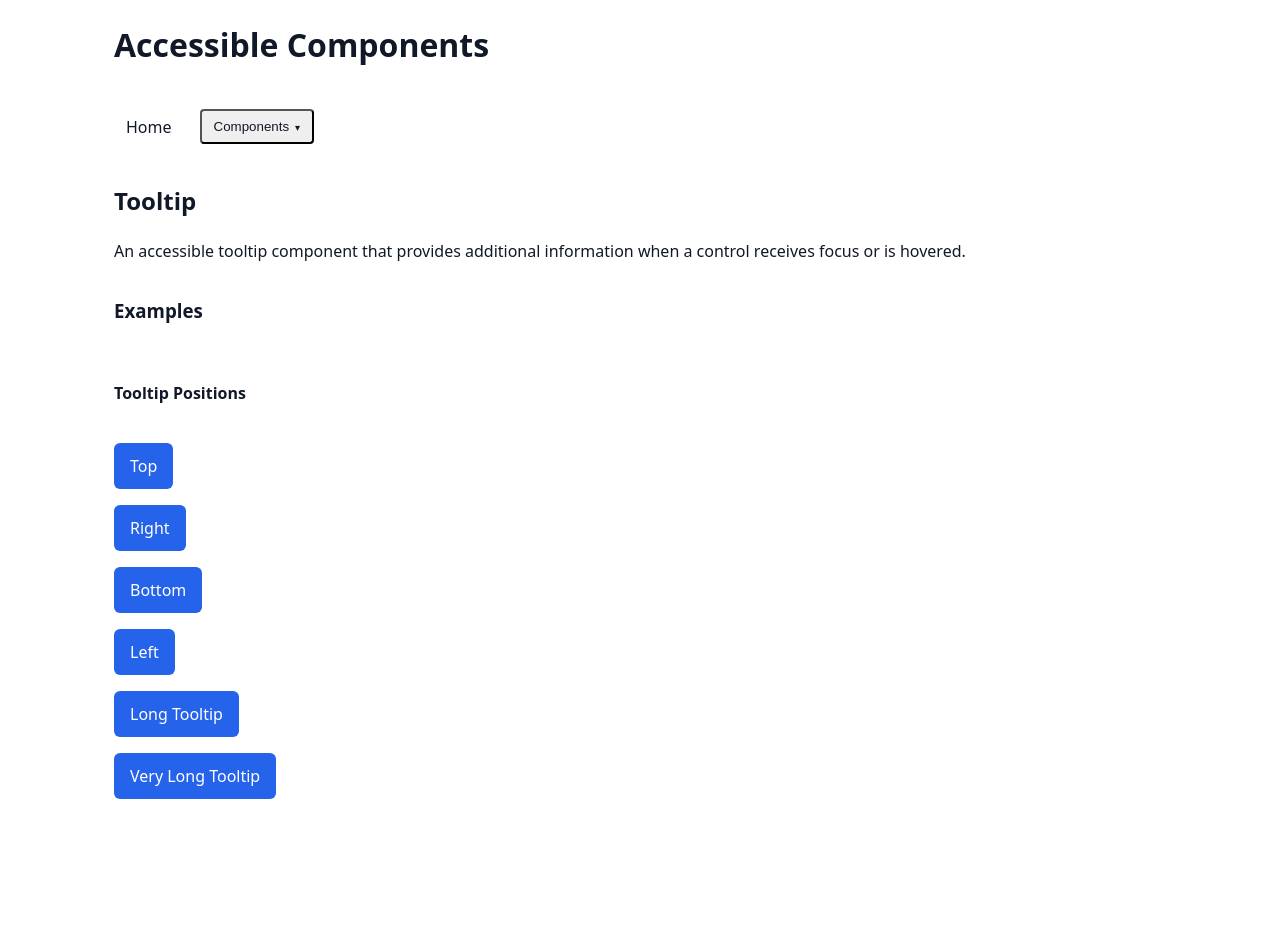
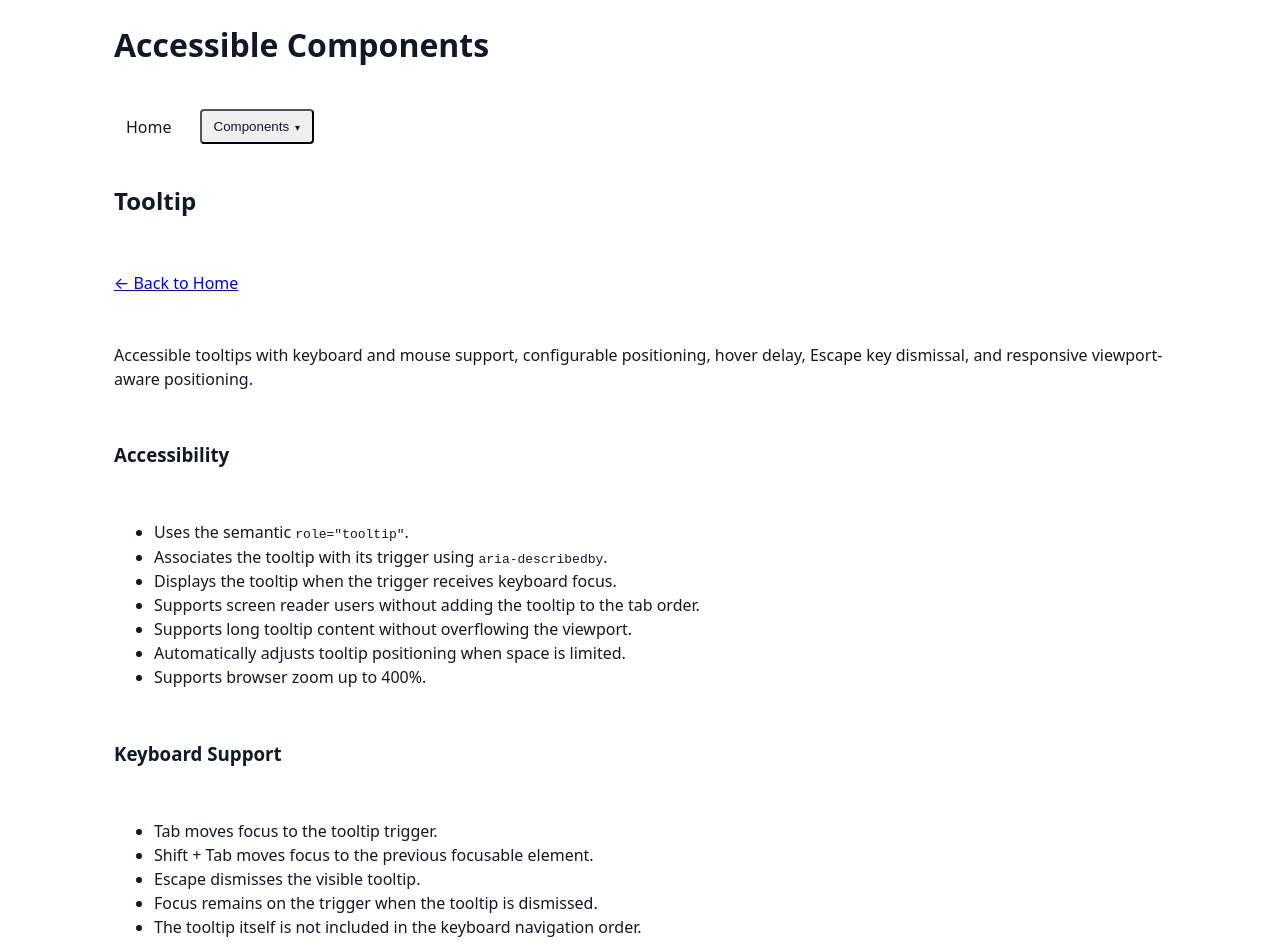
Before and after one commit to rpcorr/accessible-templates, a React (Vite) app: page /tooltip in a window 1280 px wide. Shown: the top 952 px of the page. Before the commit the page ends 800 px from the top, so only its background shows below. Built offline with nearby package versions, Linux system fonts and the light colour scheme.

Commit message:
feat: complete accessible tooltip component

```diff
--- a/src/pages/TooltipPage.tsx
+++ b/src/pages/TooltipPage.tsx
@@ -1,16 +1,50 @@
+import { PageLayout } from '../components';
 import { TooltipExamples } from '../examples/Tooltip/TooltipExamples';
 
 export function TooltipPage() {
   return (
-    <div className="page">
-      <h2>Tooltip</h2>
-
+    <PageLayout title="Tooltip">
       <p>
-        An accessible tooltip component that provides additional information
-        when a control receives focus or is hovered.
+        Accessible tooltips with keyboard and mouse support, configurable
+        positioning, hover delay, Escape key dismissal, and responsive
+        viewport-aware positioning.
       </p>
 
+      <h3>Accessibility</h3>
+
+      <ul>
+        <li>
+          Uses the semantic <code>role="tooltip"</code>.
+        </li>
+        <li>
+          Associates the tooltip with its trigger using{' '}
+          <code>aria-describedby</code>.
+        </li>
+        <li>Displays the tooltip when the trigger receives keyboard focus.</li>
+        <li>
+          Supports screen reader users without adding the tooltip to the tab
+          order.
+        </li>
+        <li>Supports long tooltip content without overflowing the viewport.</li>
+        <li>
+          Automatically adjusts tooltip positioning when space is limited.
+        </li>
+        <li>Supports browser zoom up to 400%.</li>
+      </ul>
+
+      <h3>Keyboard Support</h3>
+
+      <ul>
+        <li>Tab moves focus to the tooltip trigger.</li>
+        <li>Shift + Tab moves focus to the previous focusable element.</li>
+        <li>Escape dismisses the visible tooltip.</li>
+        <li>Focus remains on the trigger when the tooltip is dismissed.</li>
+        <li>
+          The tooltip itself is not included in the keyboard navigation order.
+        </li>
+      </ul>
+
       <TooltipExamples />
-    </div>
+    </PageLayout>
   );
 }
```
